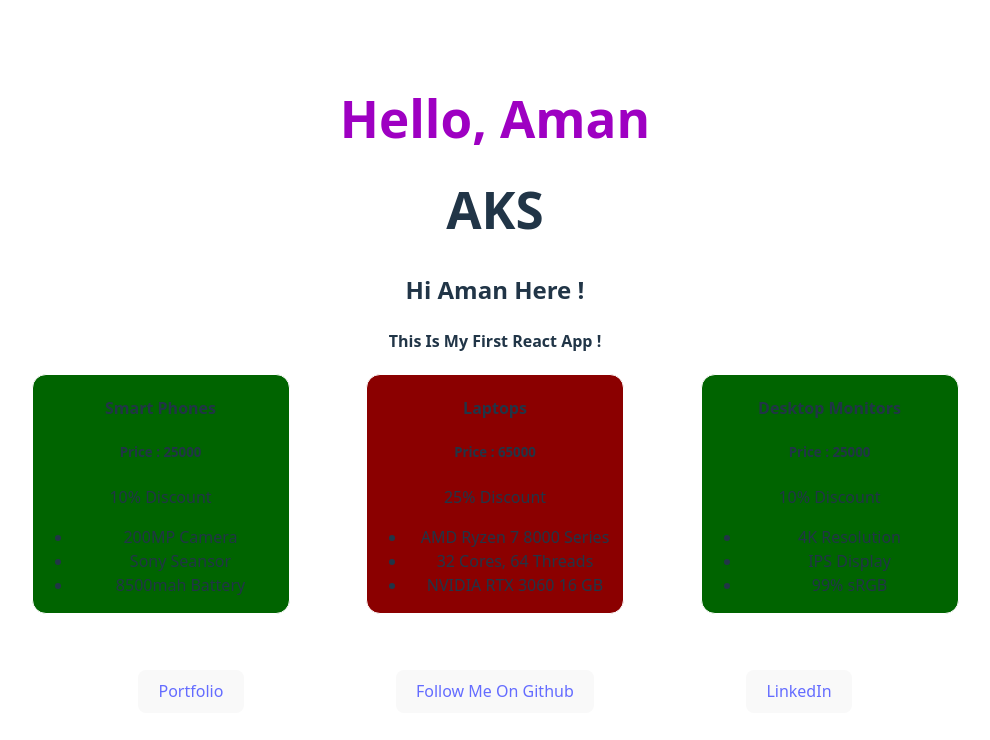
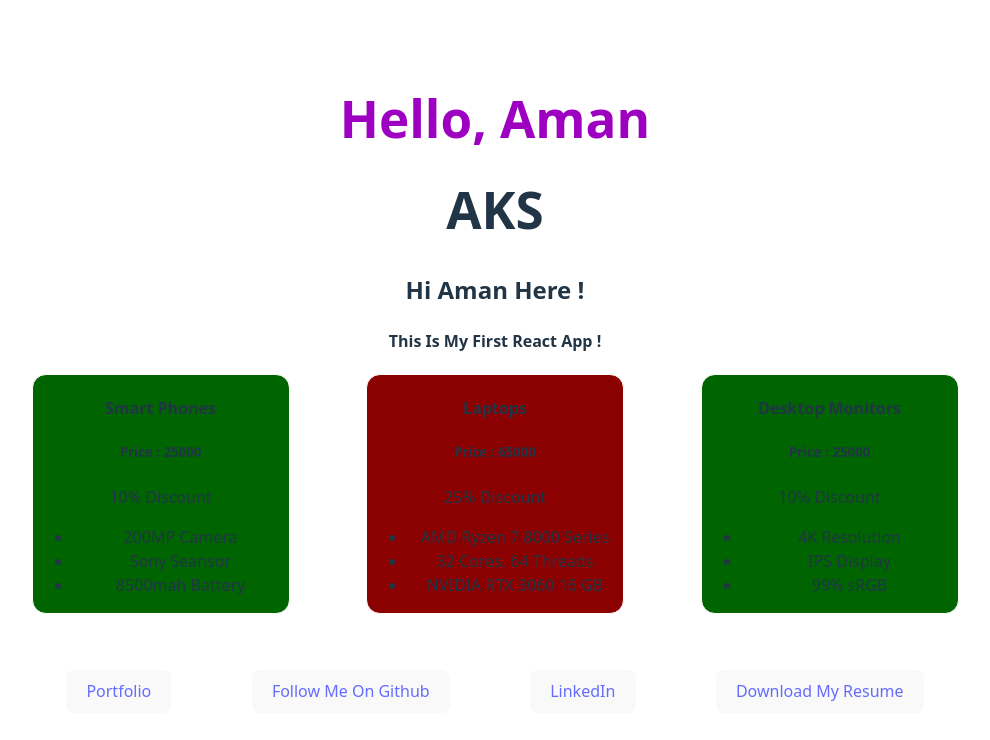
Before and after one commit to amankumarsubudhi/React-Practice, a React (Vite) app: page / in a window 1280 px wide. Shown: the top 740 px of the page, without its empty margins (145-1135 px from the left). Built offline with nearby package versions, Linux system fonts and the light colour scheme.

Commit message:
added a button

```diff
--- a/src/ButtonCard.jsx
+++ b/src/ButtonCard.jsx
@@ -23,6 +23,13 @@ function ButtonCard() {
           </a>
         </button>
       </div>
+      <div>
+        <button>
+          <a href="https://drive.google.com/file/d/1gYb86QJuRZ3acC_KLkUzeDCrvtjAQqAj/view?usp=sharing" target="_blank">
+            Download My Resume
+          </a>
+        </button>
+      </div>
     </div>
   );
 }
```
